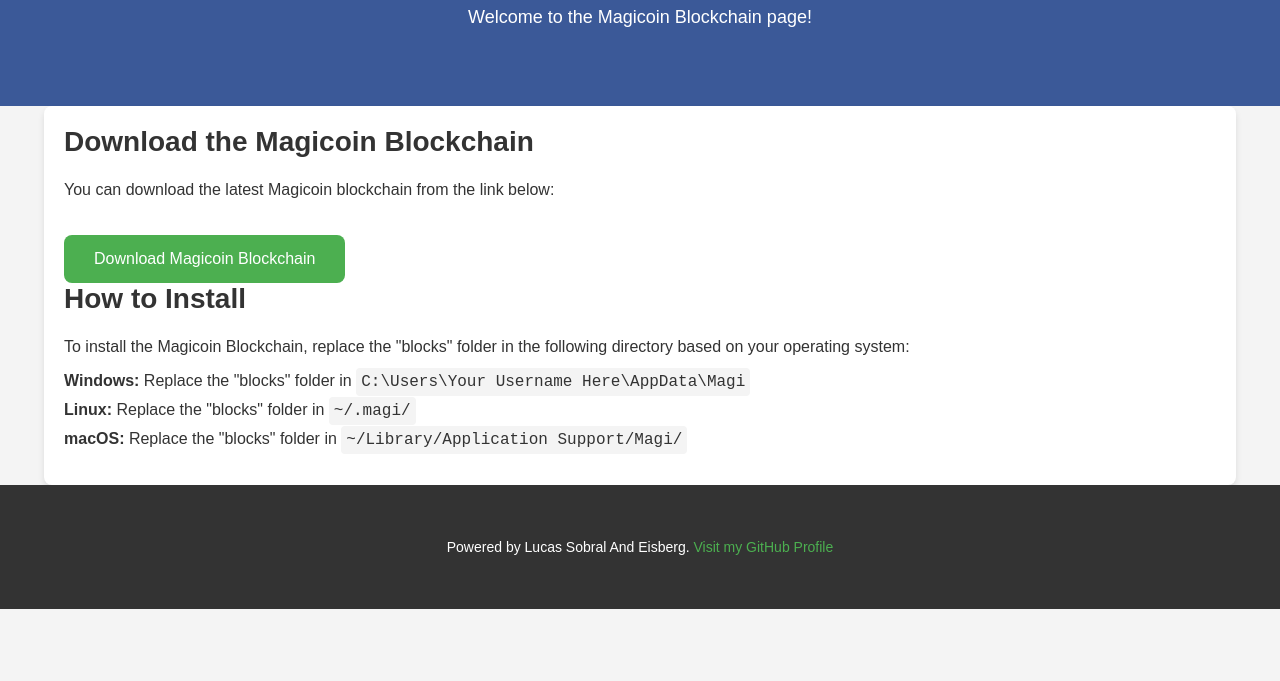
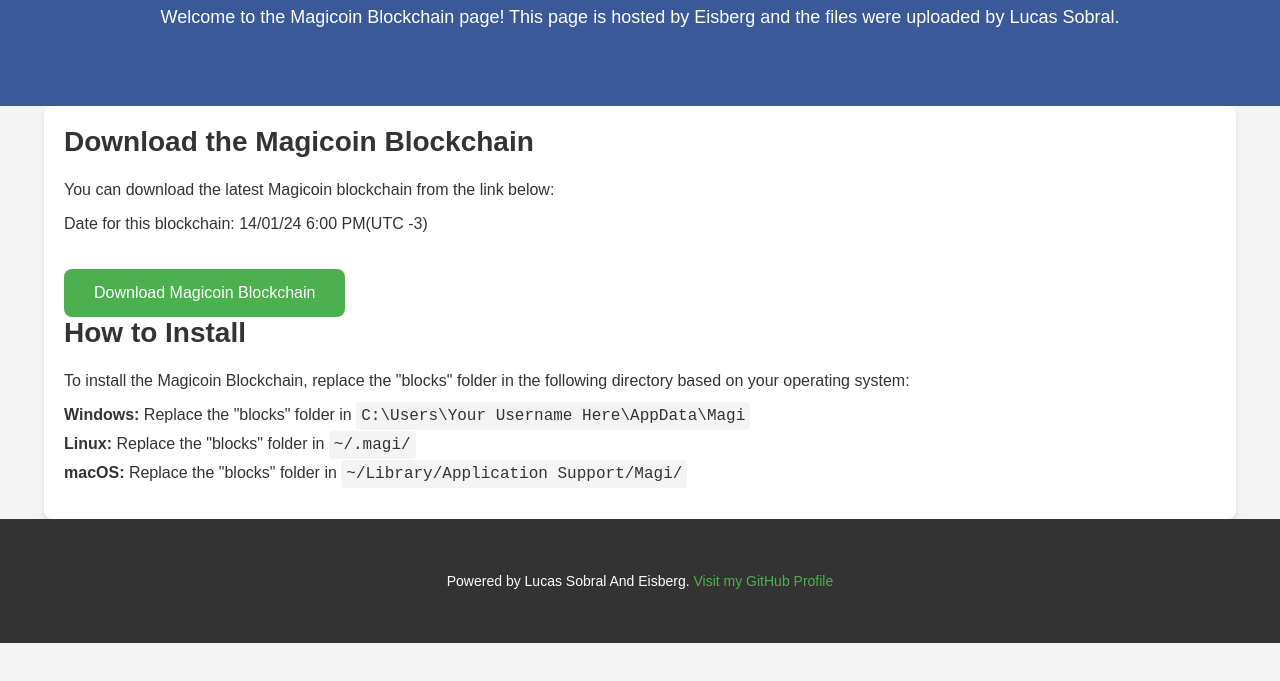
Before and after one commit to lucassobralofc/lucassobralofc, a plain HTML site: page blockchain.html in a window 1280 px wide. Shown: the part 105-786 px from the top of the page. Drawn offline with Linux system fonts and the light colour scheme.

Commit message:
Update blockchain.html

```diff
--- a/blockchain.html
+++ b/blockchain.html
@@ -11,7 +11,7 @@
     <header>
         <div class="container">
             <h1>Magicoin Blockchain</h1>
-            <p>Welcome to the Magicoin Blockchain page!</p>
+            <p>Welcome to the Magicoin Blockchain page! This page is hosted by Eisberg and the files were uploaded by Lucas Sobral.</p>
         </div>
     </header>
 
@@ -19,6 +19,7 @@
         <section>
             <h2>Download the Magicoin Blockchain</h2>
             <p>You can download the latest Magicoin blockchain from the link below:</p>
+            <p>Date for this blockchain: 14/01/24 6:00 PM(UTC -3) </p>
             <a href="https://bit.ly/magiblockchain" target="_blank" class="download-btn">Download Magicoin Blockchain</a>
         </section>
 
```
